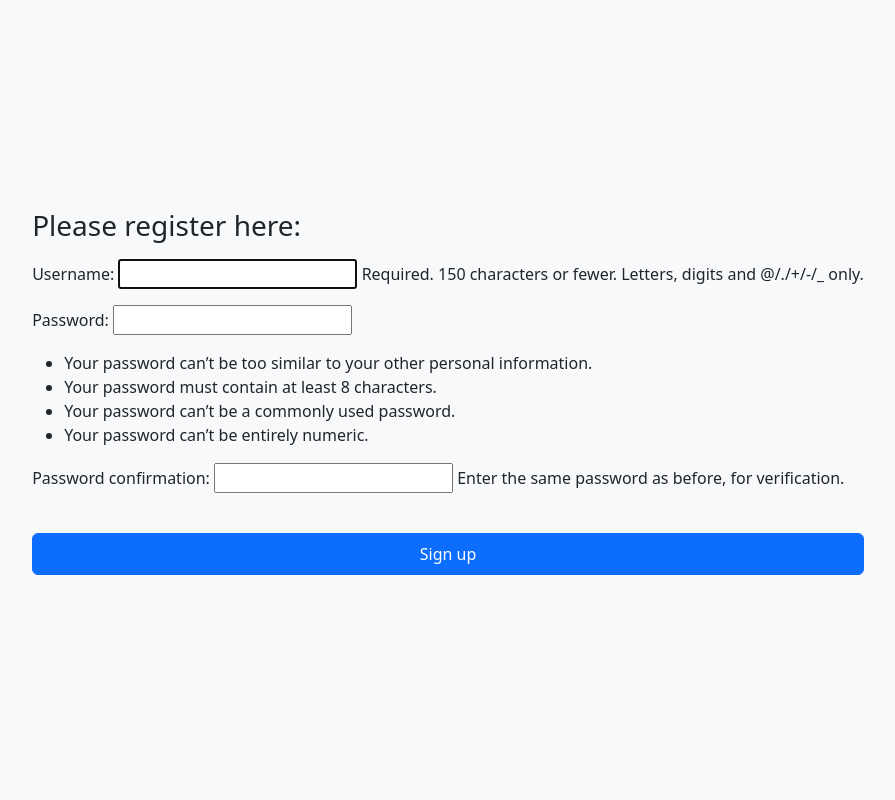
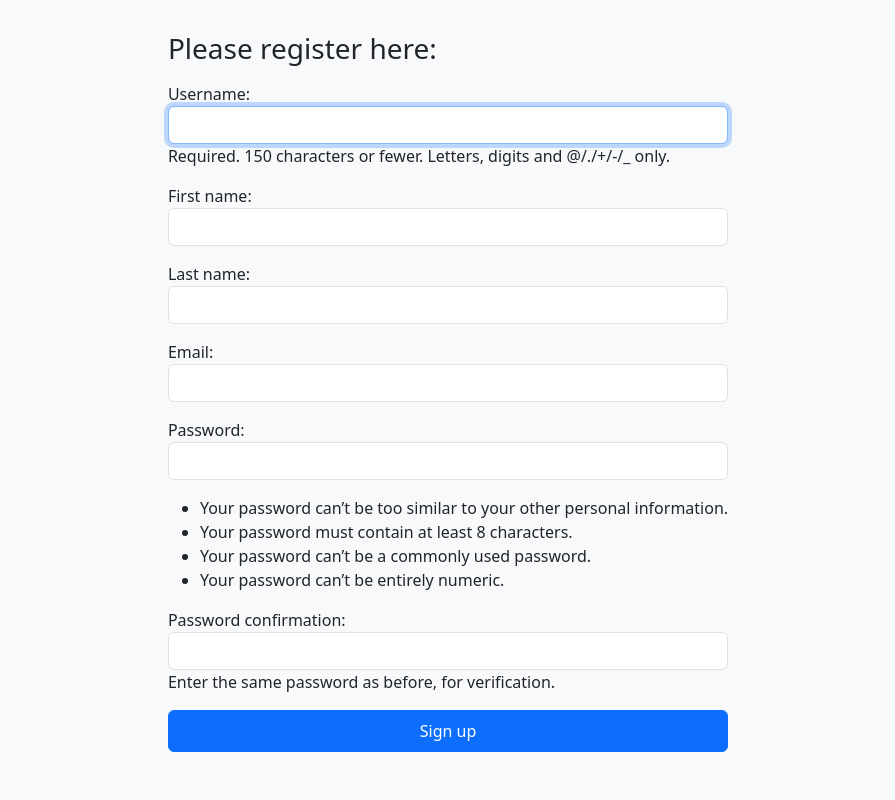
Before and after one commit to JonnySB/recipe-catalogue, a Django app: page /users/register_user/ in a window 1280 px wide. Shown: the part 72-872 px from the top of the page, without its empty margins (192-1087 px from the left). Run offline with Django 4.2, Linux system fonts and the light colour scheme.

Commit message:
Updated registration form styles

```diff
--- a/recipe_catalogue/static/css_styles/styles.css
+++ b/recipe_catalogue/static/css_styles/styles.css
@@ -22,6 +22,13 @@
     align-items: center;
 }
 
+.registration-form-container {
+    display: flex;
+    justify-content: center;
+    height: 100%;
+    align-items: center;
+}
+
 .alert-container {
     display: flex;
     justify-content: center;
--- /dev/null
+++ b/recipe_catalogue/users/forms.py
@@ -0,0 +1,19 @@
+from django.contrib.auth.forms import UserCreationForm
+from django.contrib.auth.models import User
+from django import forms
+
+class RegisterUserForm(UserCreationForm):
+    email = forms.EmailField(widget=forms.EmailInput(attrs={'class':'form-control'}))
+    first_name = forms.CharField(max_length=30, widget=forms.TextInput(attrs={'class':'form-control'}))
+    last_name = forms.CharField(max_length=30, widget=forms.TextInput(attrs={'class':'form-control'}))
+
+    class Meta:
+        model = User
+        fields = ('username', 'first_name', 'last_name', 'email', 'password1', 'password2')
+
+    def __init__(self, *args, **kwargs):
+        super(RegisterUserForm, self).__init__(*args, **kwargs)
+
+        self.fields['username'].widget.attrs['class'] = 'form-control'
+        self.fields['password1'].widget.attrs['class'] = 'form-control'
+        self.fields['password2'].widget.attrs['class'] = 'form-control'
--- a/recipe_catalogue/users/templates/authenticate/register_user.html
+++ b/recipe_catalogue/users/templates/authenticate/register_user.html
@@ -1,15 +1,9 @@
 {% extends 'base.html' %}
 {% block  content %}
 
-{% comment %} <form method="POST">
-    {% csrf_token %}
-    {{form.as_p}}
-    <input type="submit" value="signup">
-</form> {% endcomment %}
-
 <main>
-    <div class="login-form-container">
-        <div class="login-form">
+    <div class="registration-form-container">
+        <div class="registration-form">
             <h1 class="h3 mb-3 fw-normal">Please register here:</h1>
 
             {% if form.errors %}
@@ -24,37 +18,6 @@
 
                 {{ form.as_p }}
 
-
-                    {% comment %} <div class="form-floating">
-                        <input type="text" class="form-control" name="{{form.username.label}}" placeholder="{{form.username.label}}">
-                        <p>{{form.username.label}}</p>
-                        {{form.username}}
-                        <p>{{form.password1.label}}</p>
-                        {{form.username}}
-                        <p>{{form.password2.label}}</p>
-                        {{form.username}}
-                        <label for="floatingInput">{{field.label}}</label>
-                    </div> {% endcomment %}
-
-
-                <!-- <div class="form-floating">
-                    <input type="text" class="form-control" name="username" placeholder="Username">
-                    <label for="floatingInput">username</label>
-                </div>
-
-                <div class="form-floating">
-                    <input type="password" class="form-control" name="password" placeholder="Password">
-                    <label for="floatingPassword">Password</label>
-                </div>
-
-                <div class="form-floating">
-                    <input type="password" class="form-control" name="password" placeholder="Password">
-                    <label for="floatingPassword">Confirm password</label>
-                </div> -->
-
-                <div>
-                    <br>
-                </div>
                 <button class="btn btn-primary w-100 py-2" type="submit" value="signup">Sign up</button>
             </form>
         </div>
--- a/recipe_catalogue/users/views.py
+++ b/recipe_catalogue/users/views.py
@@ -1,7 +1,7 @@
 from django.shortcuts import render, redirect
 from django.contrib.auth import authenticate, login, logout
 from django.views.generic import CreateView
-from django.contrib.auth.forms import UserCreationForm
+from .forms import RegisterUserForm
 from django.urls import reverse_lazy
 from django.contrib import messages
 
@@ -32,7 +32,7 @@ def logout_user(request):
 
 def register_user(request):
     if request.method == 'POST':
-        form = UserCreationForm(request.POST)
+        form = RegisterUserForm(request.POST)
         if form.is_valid():
             form.save()
             username = form.cleaned_data['username']
@@ -43,11 +43,6 @@ def register_user(request):
             return redirect('home')
 
     else:
-        form = UserCreationForm()
+        form = RegisterUserForm()
 
     return render(request, 'authenticate/register_user.html', {'form':form})
-
-class RegisterUserView(CreateView):
-    form_class = UserCreationForm
-    success_url = reverse_lazy('login_user')
-    template_name = 'authenticate/register_user.html'
```
Also changed, not shown: recipe_catalogue/db.sqlite3.
